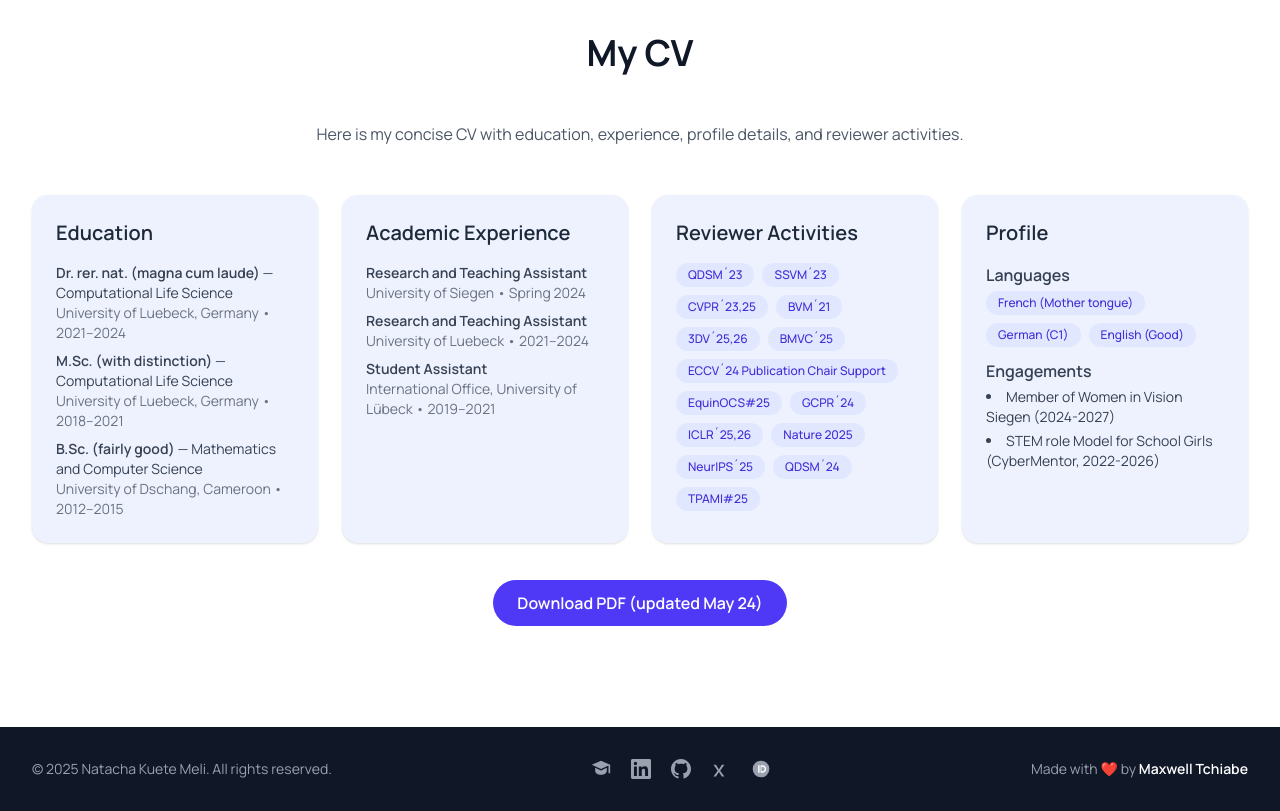
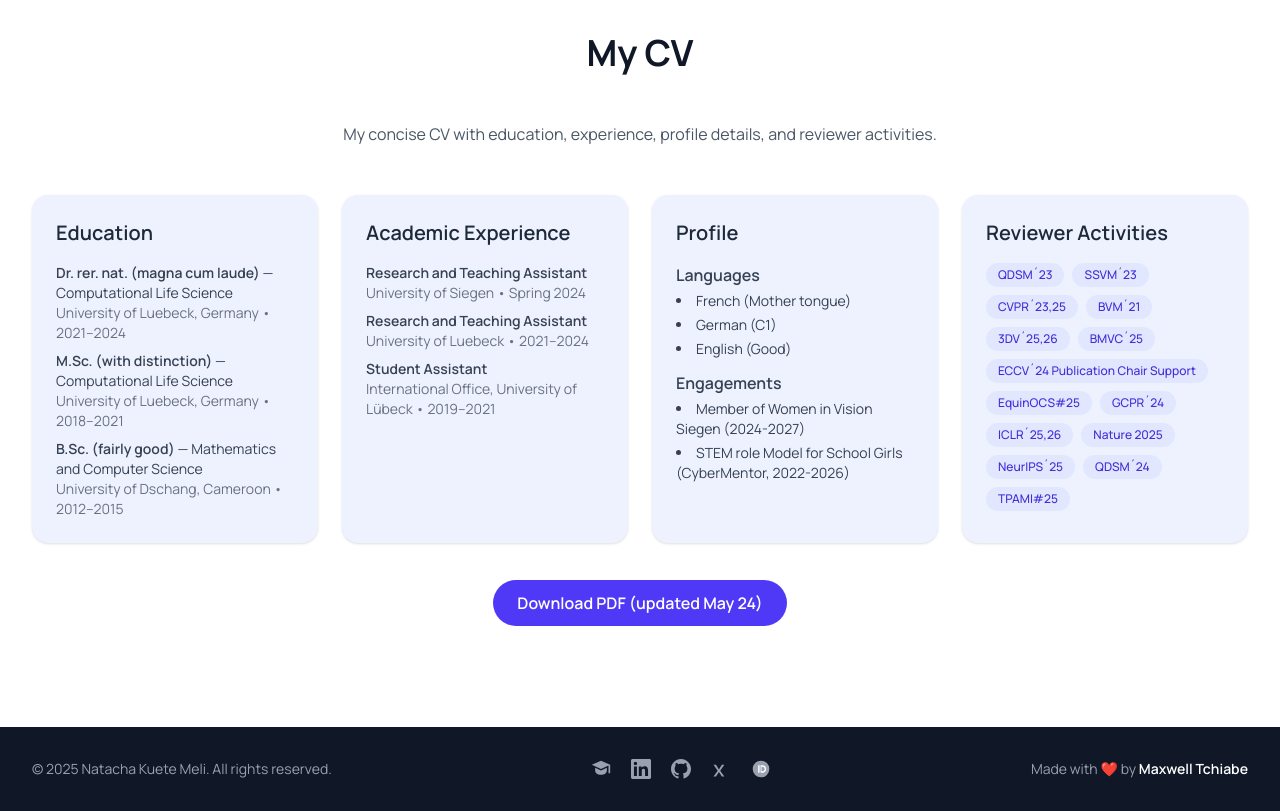
Before and after one commit to nkuetemeli/nkuetemeli.github.io, a React (Vite) app: page / in a window 1280 px wide. Shown: the part 4560-5371 px from the top of the page. Built offline with nearby package versions, Linux system fonts and the light colour scheme.

Commit message:
MyGit New design

```diff
--- a/components/CVSection.tsx
+++ b/components/CVSection.tsx
@@ -30,7 +30,7 @@ const ConciseCVCards: React.FC = () => {
         </h2>
 
         <motion.p className="text-gray-600 leading-relaxed max-w-2xl mx-auto mb-12">
-          Here is my concise CV with education, experience, profile details, and reviewer activities.
+          My concise CV with education, experience, profile details, and reviewer activities.
         </motion.p>
 
         <motion.div
@@ -69,6 +69,38 @@ const ConciseCVCards: React.FC = () => {
             </ul>
           </motion.div>
 
+          {/* Profile Card (Languages + Engagements) */}
+          <motion.div
+              variants={itemVariants}
+              className="bg-indigo-50 p-6 rounded-2xl shadow hover:shadow-lg transition-all duration-300 text-left"
+          >
+            <h3 className="text-xl font-semibold text-gray-800 mb-4">Profile</h3>
+
+            {/* Languages */}
+            <div className="mb-3">
+              <h4 className="font-semibold text-gray-700 mb-1">Languages</h4>
+              <ul className="list-disc list-inside text-gray-700 text-sm space-y-1">
+                {CVData.profile.languages.map((lang, idx) => (
+                  <li key={idx}>{lang}</li>
+                ))}
+              </ul>
+            </div>
+
+
+            {/* Engagements */}
+            <div>
+              <h4 className="font-semibold text-gray-700 mb-1">Engagements</h4>
+              <ul className="list-disc list-inside text-gray-700 text-sm space-y-1">
+                {CVData.profile.engagements.womenInVision.map((item, idx) => (
+                  <li key={`women-${idx}`}>{item}</li>
+                ))}
+                {CVData.profile.engagements.volunteer.map((item, idx) => (
+                  <li key={`volunteer-${idx}`}>{item}</li>
+                ))}
+              </ul>
+            </div>
+          </motion.div>
+
           {/* Reviewer Activities Card */}
           <motion.div
               variants={itemVariants}
@@ -81,39 +113,6 @@ const ConciseCVCards: React.FC = () => {
                     {rev}
                   </span>
               ))}
-            </div>
-          </motion.div>
-
-          {/* Profile Card (Languages + Engagements) */}
-          <motion.div
-              variants={itemVariants}
-              className="bg-indigo-50 p-6 rounded-2xl shadow hover:shadow-lg transition-all duration-300 text-left"
-          >
-            <h3 className="text-xl font-semibold text-gray-800 mb-4">Profile</h3>
-
-            {/* Languages */}
-            <div className="mb-3">
-              <h4 className="font-semibold text-gray-700 mb-1">Languages</h4>
-              <div className="flex flex-wrap gap-2">
-                {CVData.profile.languages.map((lang, idx) => (
-                  <span key={idx} className="bg-indigo-100 text-indigo-700 font-medium text-xs px-3 py-1 rounded-full">
-                    {lang}
-                  </span>
-                ))}
-              </div>
-            </div>
-
-            {/* Engagements */}
-            <div>
-              <h4 className="font-semibold text-gray-700 mb-1">Engagements</h4>
-              <ul className="list-disc list-inside text-gray-700 text-sm space-y-1">
-                {CVData.profile.engagements.womenInVision.map((item, idx) => (
-                  <li key={`women-${idx}`}>{item}</li>
-                ))}
-                {CVData.profile.engagements.volunteer.map((item, idx) => (
-                  <li key={`volunteer-${idx}`}>{item}</li>
-                ))}
-              </ul>
             </div>
           </motion.div>
         </motion.div>
```
Also changed, not shown: 2 other files (tests, documents, lock files or other folders).
